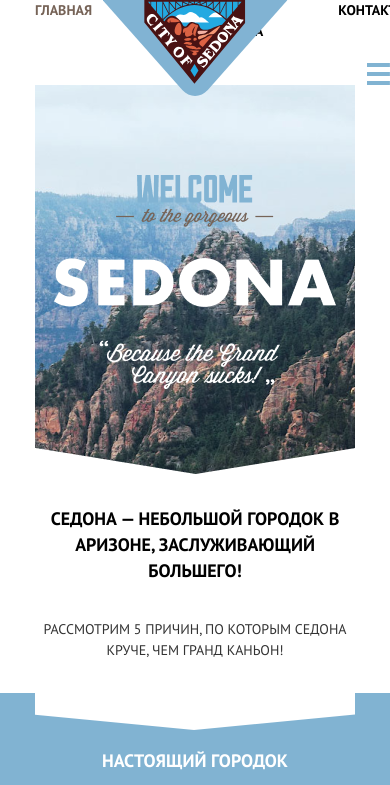
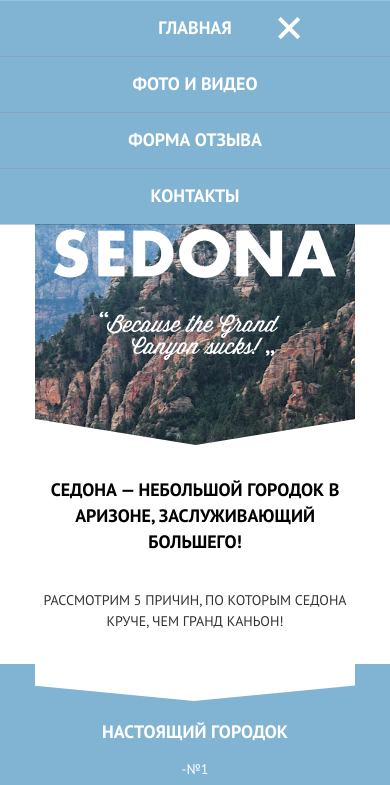
Before and after one commit to Dead0ghost/sedona, a website built with webpack: page public/index.html in a window 390 px wide. Both pictures are taken after a click on the button "открытие и закрытие меню". Shown: the top 785 px of the page. Built offline with nearby package versions, Linux system fonts and the light colour scheme.

Commit message:
Мобильное меню

```diff
--- a/public/index.html
+++ b/public/index.html
@@ -17,6 +17,8 @@
     <div class="body__container">
       <header class="main-header">
         <ul class="main-header__list">
+          <div class="main-header__close-button">
+          </div>
           <div class="main-header__container">
             <li class="main-header__item">
               <a class="main-header__link main-header__link--active" href="#"
--- a/src/js/main.js
+++ b/src/js/main.js
@@ -1 +1,2 @@
-import '../scss/style.scss'
+import '../scss/style.scss';
+import './mobile-menu';
--- /dev/null
+++ b/src/js/mobile-menu.js
@@ -0,0 +1,9 @@
+const mobileMenuButton = document.querySelector(".main-header__button");
+const mobileMenu = document.querySelector(".main-header__list");
+const button = document.querySelector(".main-header__close-button")
+mobileMenuButton.addEventListener("click", () => {
+   mobileMenu.classList.add("active");
+});
+button.addEventListener("click", () => {
+    mobileMenu.classList.remove("active")
+})
--- a/src/scss/blocks/main-header.scss
+++ b/src/scss/blocks/main-header.scss
@@ -16,6 +16,7 @@
 }
 
 .main-header {
+  padding: 17px 20px;
   @media (min-width: $tablet__width) {
     padding-top: 18px;
     padding-bottom: 18px;
@@ -39,6 +40,19 @@
   &--active {
     color: #766357;
   }
+  @media (max-width: $mobile__max-width) {
+    padding: 15px 0;
+    color: #fff;
+    text-align: center;
+    font-size: 18px;
+    font-family: PT Sans;
+    font-style: normal;
+    font-weight: 700;
+    line-height: 26px;
+    text-transform: uppercase;
+    display: block;
+    width: 100%;
+  }
 }
 
 .main-header__list {
@@ -47,14 +61,52 @@
   padding-left: 35px;
   padding-right: 35px;
   @media (max-width: $mobile__max-width) {
-    display: none;
+    position: fixed;
+    background-color: #81b3d2;
+    width: 100vw;
+    top: -50vh;
+    left: 0;
+    z-index: 10000;
+    display: flex;
+    flex-direction: column;
+    padding: 0;
+    transition: 0.5s;
+    &.active {
+      top: 0;
+      transition: 0.5s;
+    }
   }
 }
 
 .main-header__container {
   display: flex;
   gap: 75px;
-  @media(min-width:$desktop__width) {
+  @media (min-width: $desktop__width) {
     gap: 165px;
   }
+  @media (max-width: $mobile__max-width) {
+    display: flex;
+    flex-direction: column;
+    gap: 0;
+  }
 }
+
+.main-header__item {
+  @media (max-width: $mobile__max-width) {
+    box-shadow: 0px 1px 0px 0px rgba(1, 1, 1, 0.20), 0px 1px 0px 0px rgba(255, 255, 255, 0.20) inset;
+  }
+}
+
+.main-header__close-button {
+  @media (max-width: $mobile__max-width) {
+    width: 22px;
+    height: 22px;
+  background: url(./../../public/img/icon-cross.svg) no-repeat;
+  position: absolute;
+  left: 278px;
+  top: 17px;
+  }
+  @media (min-width: $tablet__width) {
+    display: none;
+  }
+}
--- a/src/scss/global/variables.scss
+++ b/src/scss/global/variables.scss
@@ -1,3 +1,3 @@
 $tablet__width: 768px;
 $desktop__width: 1280px;
-$mobile__max-width: 320px;
+$mobile__max-width: 767px;
```
Also changed, not shown: public/img/icon-cross.svg (added).
